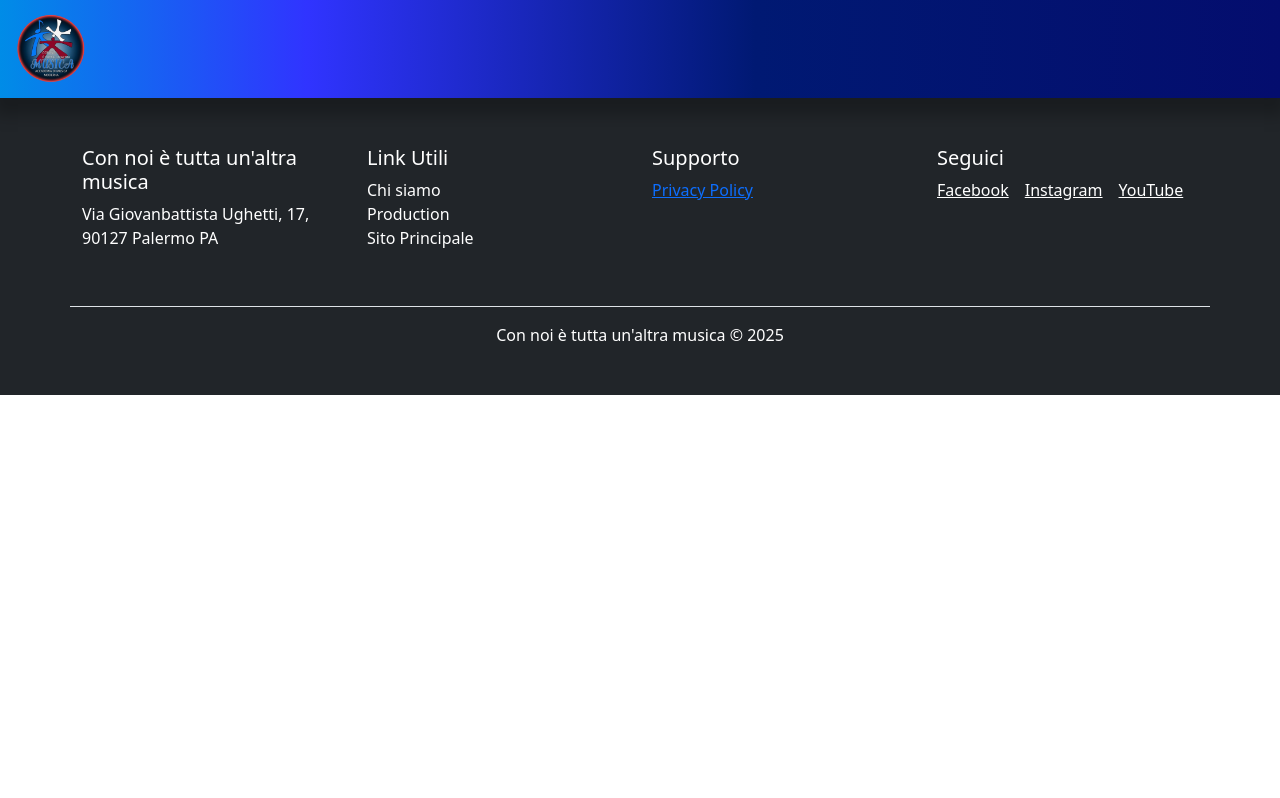
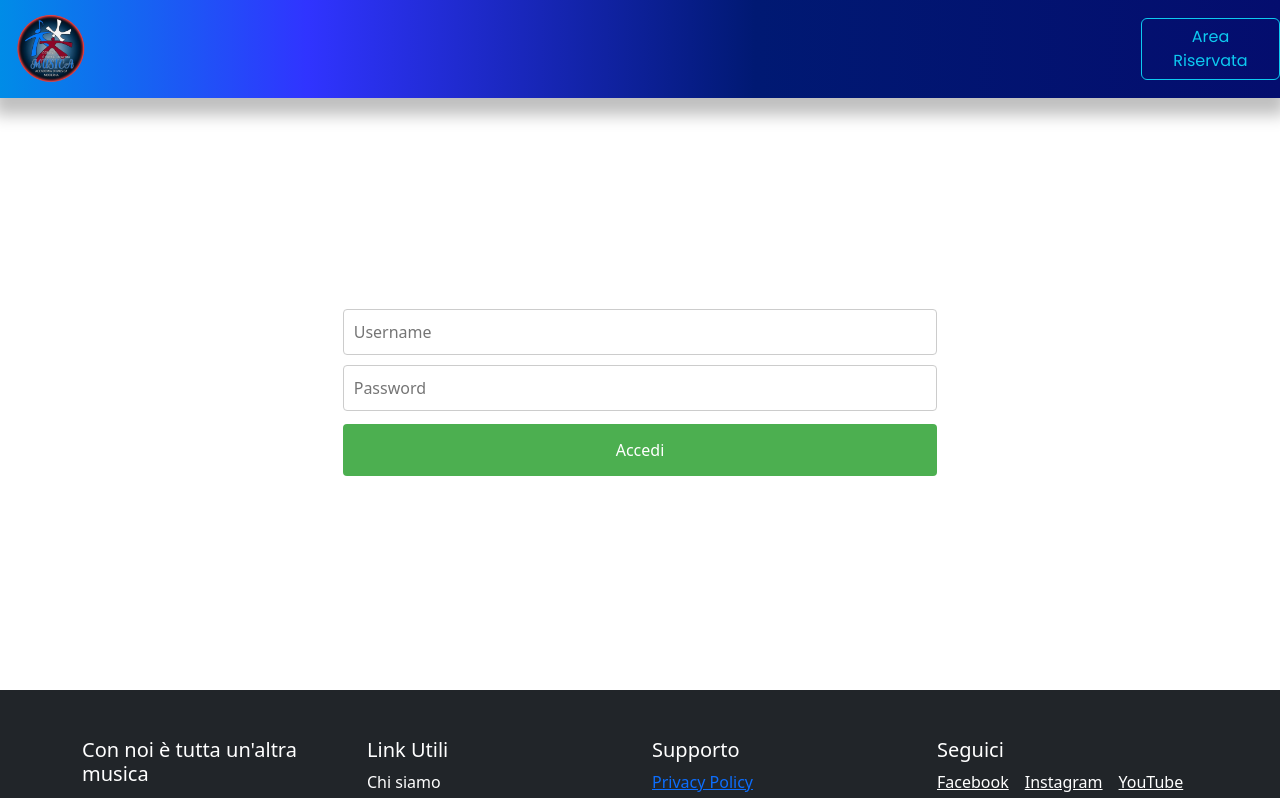
Before and after one commit to RacheleBurgio/progettoAccademia, a React (Create React App) app: page /login in a window 1280 px wide. Shown: the top 798 px of the page. Built offline with nearby package versions, Linux system fonts and the light colour scheme; a web font is replaced by a local one.

Commit message:
provando bottone area riservata

```diff
--- a/src/App.js
+++ b/src/App.js
@@ -27,9 +27,9 @@ function App() {
           <Route path="/" element={<HeroSection />} />
           {/* <Route path="/chisiamo" element={<ChiSiamo />} />
           <Route path="/nostricorsi" element={<INostriCorsi />} />
-          <Route path="/spettacolieventi" element={<SpettacoliEventi />} />
+          <Route path="/spettacolieventi" element={<SpettacoliEventi />} /> */}
           <Route path="/login" element={<Login />} />
-          <Route path="/etichetta" element={<Etichetta />} />
+          {/* <Route path="/etichetta" element={<Etichetta />} />
           <Route
             path="/studioDiRegistrazione"
             element={<StudioDiRegistrazione />}
--- a/src/components/Navbar/Navbar.jsx
+++ b/src/components/Navbar/Navbar.jsx
@@ -75,14 +75,14 @@ const MyNav = () => {
             Masterclass
           </Nav.Link> */}
 
-          {/* <Button
+          <Button
             as={Link}
             to="/login"
             className={styles.bottone}
             variant="outline-info"
           >
             Area Riservata
-          </Button> */}
+          </Button>
         </Nav>
       </Navbar.Collapse>
     </Navbar>
--- a/src/components/login/login.jsx
+++ b/src/components/login/login.jsx
@@ -1,5 +1,6 @@
 import styles from './login.module.css'
 import { jwtDecode } from 'jwt-decode'
+const REACT_APP_API_URL = process.env.REACT_APP_API_URL
 
 function Login() {
   return (
@@ -36,7 +37,7 @@ function handleSubmit(event) {
     password: formData.get('password'),
   }
 
-  fetch('http://localhost:8080/api/auth/login', {
+  fetch(`${REACT_APP_API_URL}/api/auth/login`, {
     method: 'POST',
     headers: {
       'Content-Type': 'application/json',
```
Also changed, not shown: 1 other file (tests, documents, lock files or other folders).
